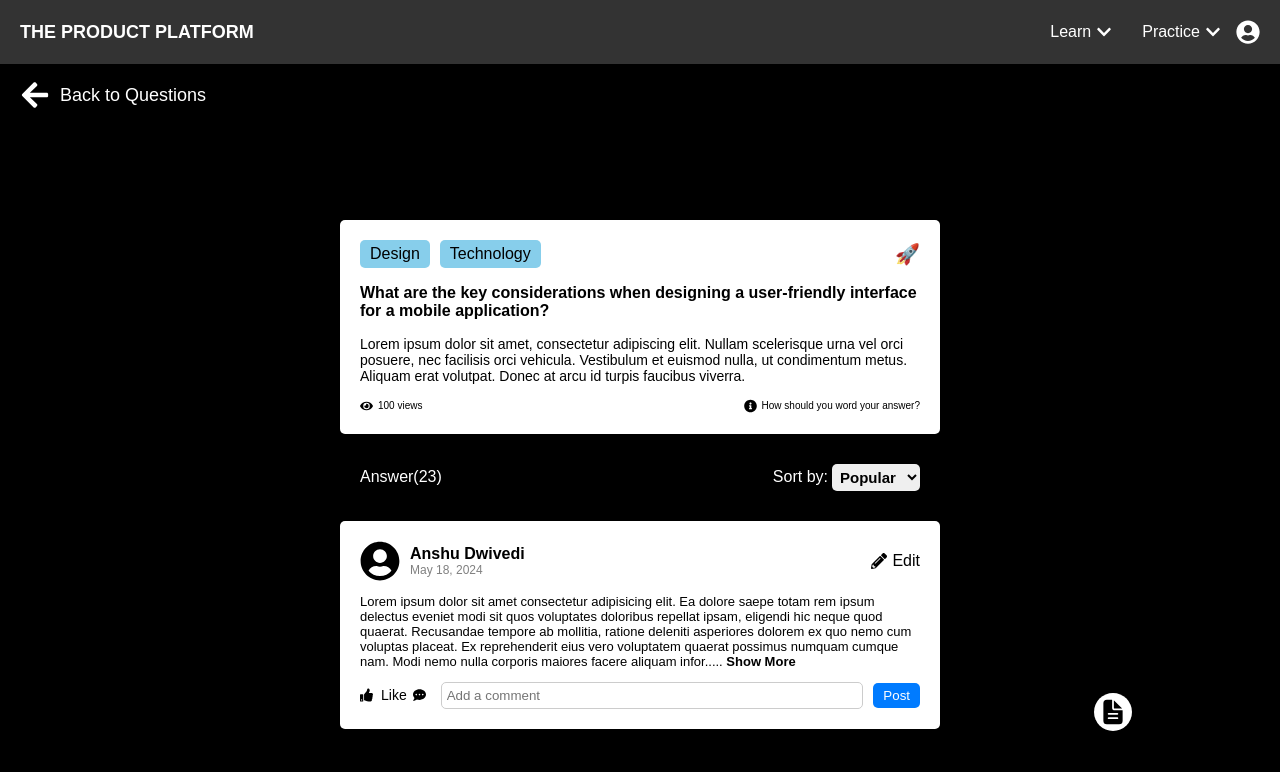
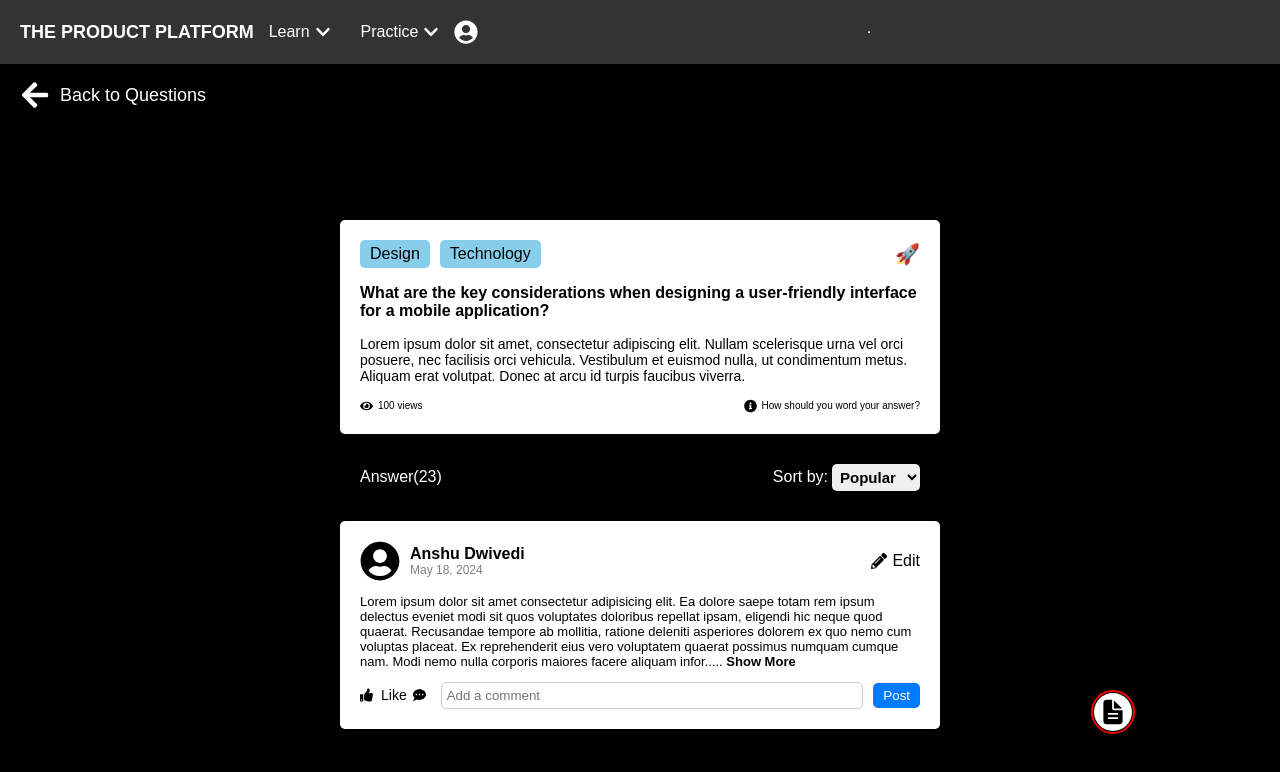
Before and after one commit to anshud49/anshudwivedi, a React (Create React App) app: page / in a window 1280 px wide. Shown: the top 772 px of the page. Built offline with nearby package versions, Linux system fonts and the light colour scheme.

Commit message:
fixed white screen

```diff
--- a/package.json
+++ b/package.json
@@ -1,4 +1,4 @@
-{"homepage": "https://anshud49.github.io/anshudwivedi",
+{
   "name": "anshudwivedi",
   "version": "0.1.0",
   "private": true,
--- a/src/App.css
+++ b/src/App.css
@@ -358,6 +358,7 @@ body {
 
 .icon1,
 .icona1 {
+  position: relative;
   width: 38px;
   height: 38px;
   font-size: 28px;
@@ -367,6 +368,18 @@ body {
   background-color: white;
   border-radius: 50%;
   cursor: pointer;
+  z-index: 1;
+}
+.icon1::before
+{
+    position:absolute;
+    width:40px;
+    height: 40px;
+    background-color:transparent;
+    border:2px solid red;
+    border-radius: 50%;
+    content: "";
+    z-index: -1;
 }
 
 .helpicon,
--- a/src/App.js
+++ b/src/App.js
@@ -155,6 +155,7 @@ function App() {
           <span className="header-item">Practice <FaChevronDown className="down-arrow" /></span>
           <FaUserCircle className="profile-icon" />
         </div>
+        <hr />
       </header>
       <div className="back-to-questions">
         <FaArrowLeft className="back-arrow" />
```
